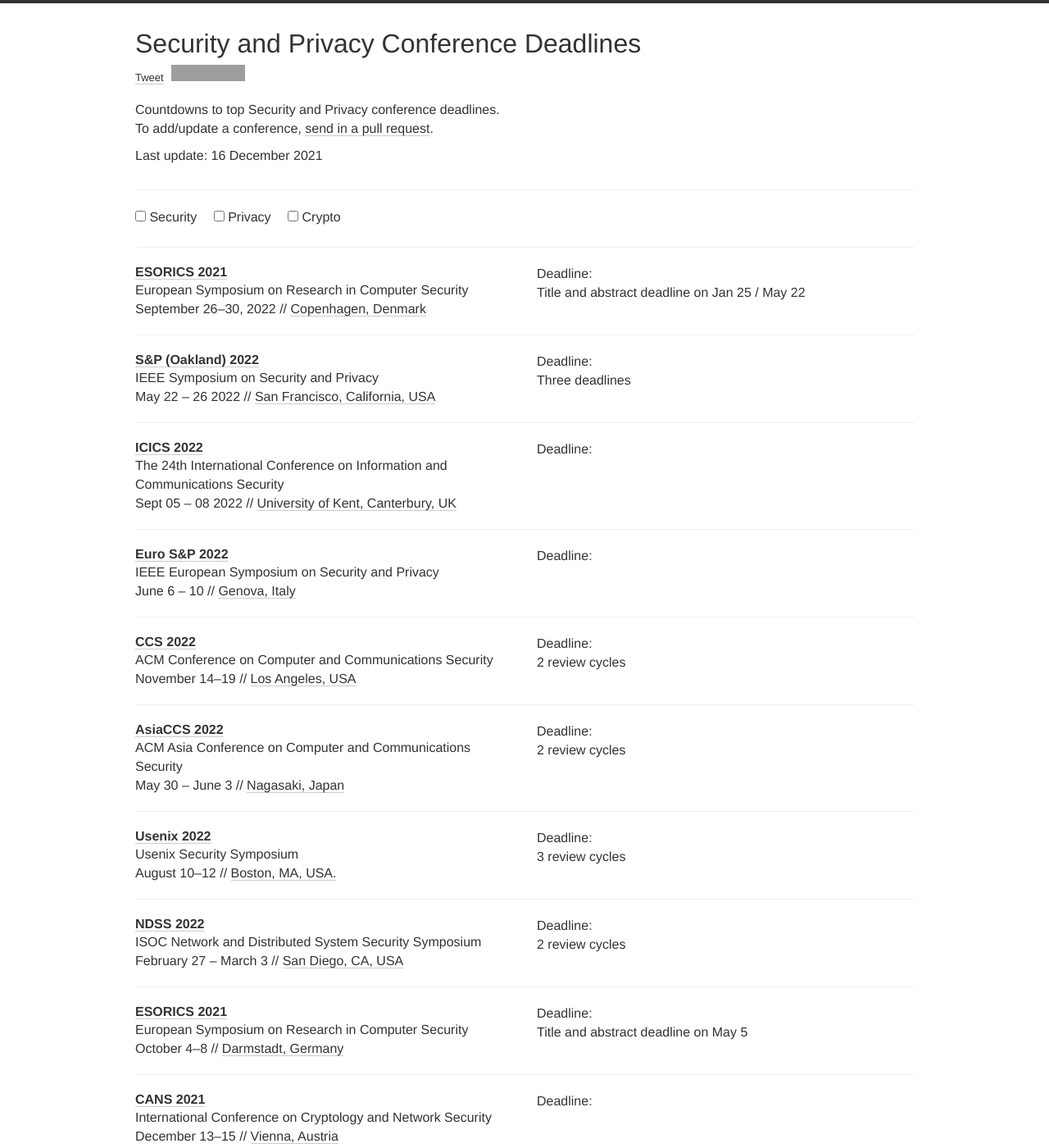
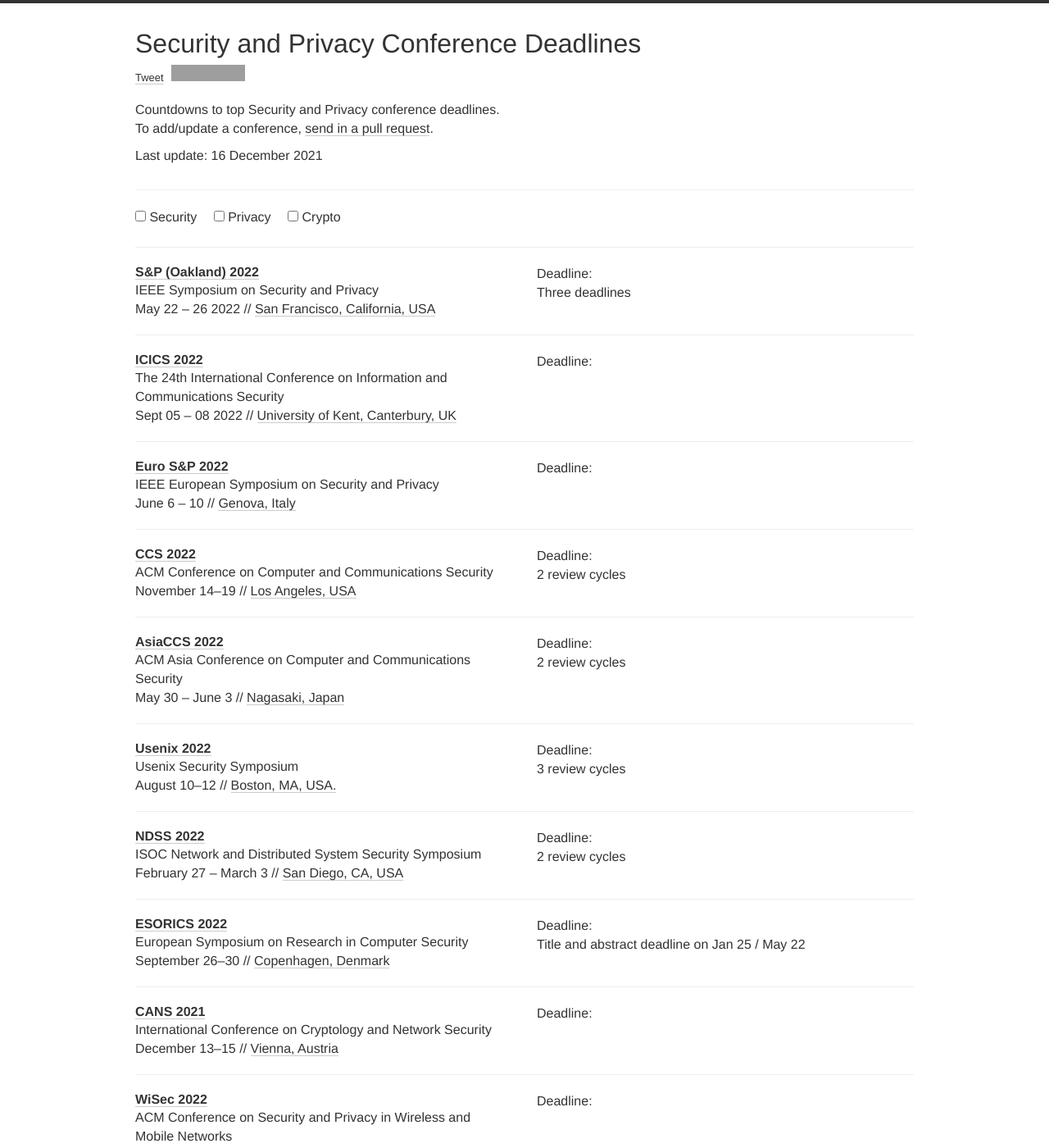
Before and after one commit to sec-deadlines/sec-deadlines.github.io, a Jekyll site: the page built from index.html, in a window 1280 px wide and 1400 px high. Shown: the whole window at 82% size. Built offline with Jekyll 4.4.1, drawn with Linux system fonts in a browser that asks for light colours; nearby versions of some CDN libraries; comment, search, counter and statistics services are not loaded; grey boxes are pictures that could not be loaded.

Commit message:
Edit old entry, rather than adding new one

```diff
--- a/_data/conferences.yml
+++ b/_data/conferences.yml
@@ -1,18 +1,5 @@
 ---
 # Security and Privacy
-- name: ESORICS
-  description: European Symposium on Research in Computer Security
-  year: 2021
-  link: https://esorics2022.compute.dtu.dk/cfp.html
-  deadline:
-    - "2022-01-31 23:59"
-    - "2022-05-22 23:59"
-  timezone: Etc/GMT-1
-  comment: Title and abstract deadline on Jan 25 / May 22
-  date: September 26-30, 2022
-  place: Copenhagen, Denmark
-  tags: [SEC, PRIV]
-
 - name: S&P (Oakland)
   year: 2022
   date: "May 22 – 26 2022"
@@ -95,13 +82,14 @@
 
 - name: ESORICS
   description: European Symposium on Research in Computer Security
-  year: 2021
-  link: https://esorics2021.athene-center.de/call-for-papers.php
-  deadline: "2021-05-12 23:59"
-  timezone: Etc/GMT-1
-  comment: Title and abstract deadline on May 5
-  date: October 4-8
-  place: Darmstadt, Germany
+  year: 2022
+  link: https://esorics2022.compute.dtu.dk/cfp.html
+  deadline:
+    - "2022-01-31 23:59"
+    - "2022-05-22 23:59"
+  comment: Title and abstract deadline on Jan 25 / May 22
+  date: September 26-30
+  place: Copenhagen, Denmark
   tags: [SEC, PRIV]
 
 - name: CANS
```
